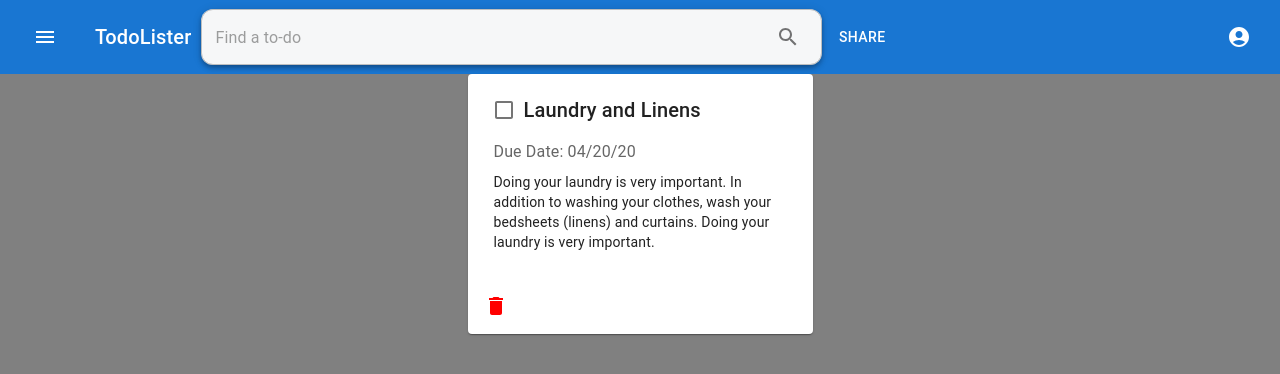
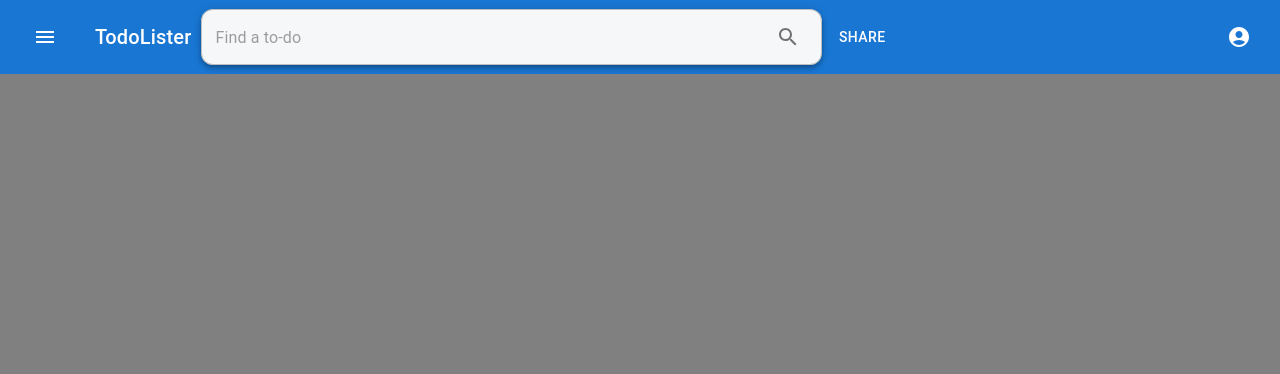
Before and after one commit to whats-a-handle/todo-list-app, a React (Create React App) app in the folder frontend/: page / in a window 1280 px wide. Shown: the top 374 px of the page. Built offline with nearby package versions, Linux system fonts and the light colour scheme.

Commit message:
Updated TodoCard with props and conditional cardaction styling

```diff
--- a/frontend/src/Components/HomePage.jsx
+++ b/frontend/src/Components/HomePage.jsx
@@ -1,6 +1,5 @@
 import { Container, Grid } from '@mui/material';
 import React from 'react';
-import TodoCard from './TodoCard';
 
 export default function HomePage() {
   return (
@@ -19,7 +18,6 @@ export default function HomePage() {
             maxWidth: '90%',
           }}
         />
-        <TodoCard />
       </Grid>
     </Container>
   );
--- a/frontend/src/Components/TodoCard.jsx
+++ b/frontend/src/Components/TodoCard.jsx
@@ -1,24 +1,36 @@
-import React from 'react';
+import React, { useState } from 'react';
 import {
   Typography, Card, CardContent, CardActions, IconButton, Box,
 } from '@mui/material';
 import DeleteIcon from '@mui/icons-material/Delete';
 import CheckBoxOutlineBlankIcon from '@mui/icons-material/CheckBoxOutlineBlank';
 import CheckBoxIcon from '@mui/icons-material/CheckBox';
+import PropTypes from 'prop-types';
 
 const todoCheckbox = (isCompleted) => (isCompleted === true
-  ? <CheckBoxIcon />
-  : <CheckBoxOutlineBlankIcon />);
+  ? <CheckBoxIcon style={{ color: 'green' }} />
+  : <CheckBoxOutlineBlankIcon />
+);
 
-export default function TodoCard(/* props */) {
-  // const { title, description,  isCompleted } = { ...props };
+export default function TodoCard(props) {
+  const {
+    title, description, isCompleted, dueDate,
+  } = props;
+  const [isHovered, setIsHovered] = useState(false);
 
+  const showHideCardActions = () => {
+    setIsHovered(!isHovered);
+  };
   return (
-    <Card sx={{ width: 345, height: 260 }}>
+    <Card
+      sx={{ width: 345, minHeight: 130, maxHeight: 496 }}
+      onMouseEnter={showHideCardActions}
+      onMouseLeave={showHideCardActions}
+    >
       <CardContent>
         <Box sx={{ display: 'flex' }}>
           <IconButton sx={{ display: 'flex', flexGrow: 0 }}>
-            {todoCheckbox(false)}
+            {todoCheckbox(isCompleted)}
           </IconButton>
           <Typography
             variant="h6"
@@ -27,25 +39,35 @@ export default function TodoCard(/* props */) {
               flexGrow: 1, display: 'flex', justifyContent: 'left', alignItems: 'center',
             }}
           >
-            Laundry and Linens
+            {title}
           </Typography>
         </Box>
         <Box sx={{ display: 'flex', flexWrap: 'wrap', padding: '10px' }}>
           <Typography sx={{ mb: 1.0 }} color="text.secondary">
-            Due Date: 04/20/20
+            {dueDate}
           </Typography>
           <Typography variant="body2">
-            Doing your laundry is very important.
-            In addition to washing your clothes, wash your bedsheets (linens) and curtains.
-            Doing your laundry is very important.
+            {description}
           </Typography>
         </Box>
       </CardContent>
       <CardActions>
-        <IconButton style={{ color: 'red' }}>
+        <IconButton style={{ color: 'red', display: isHovered ? 'inline' : 'none' }}>
           <DeleteIcon />
         </IconButton>
       </CardActions>
     </Card>
   );
 }
+
+TodoCard.defaultProps = {
+  description: null,
+  dueDate: null,
+};
+
+TodoCard.propTypes = {
+  title: PropTypes.string.isRequired,
+  description: PropTypes.string,
+  isCompleted: PropTypes.bool.isRequired,
+  dueDate: PropTypes.string,
+};
```
